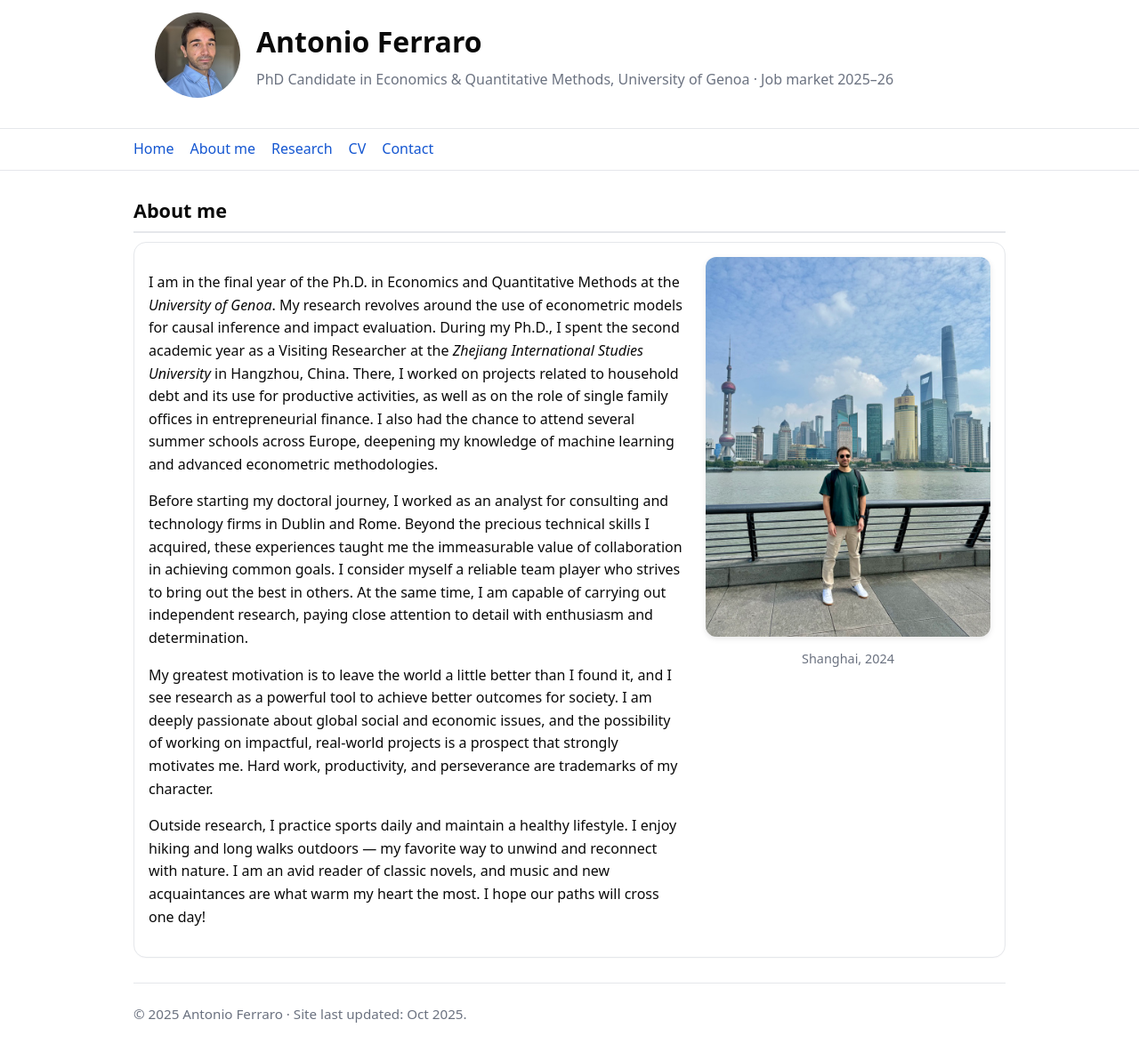
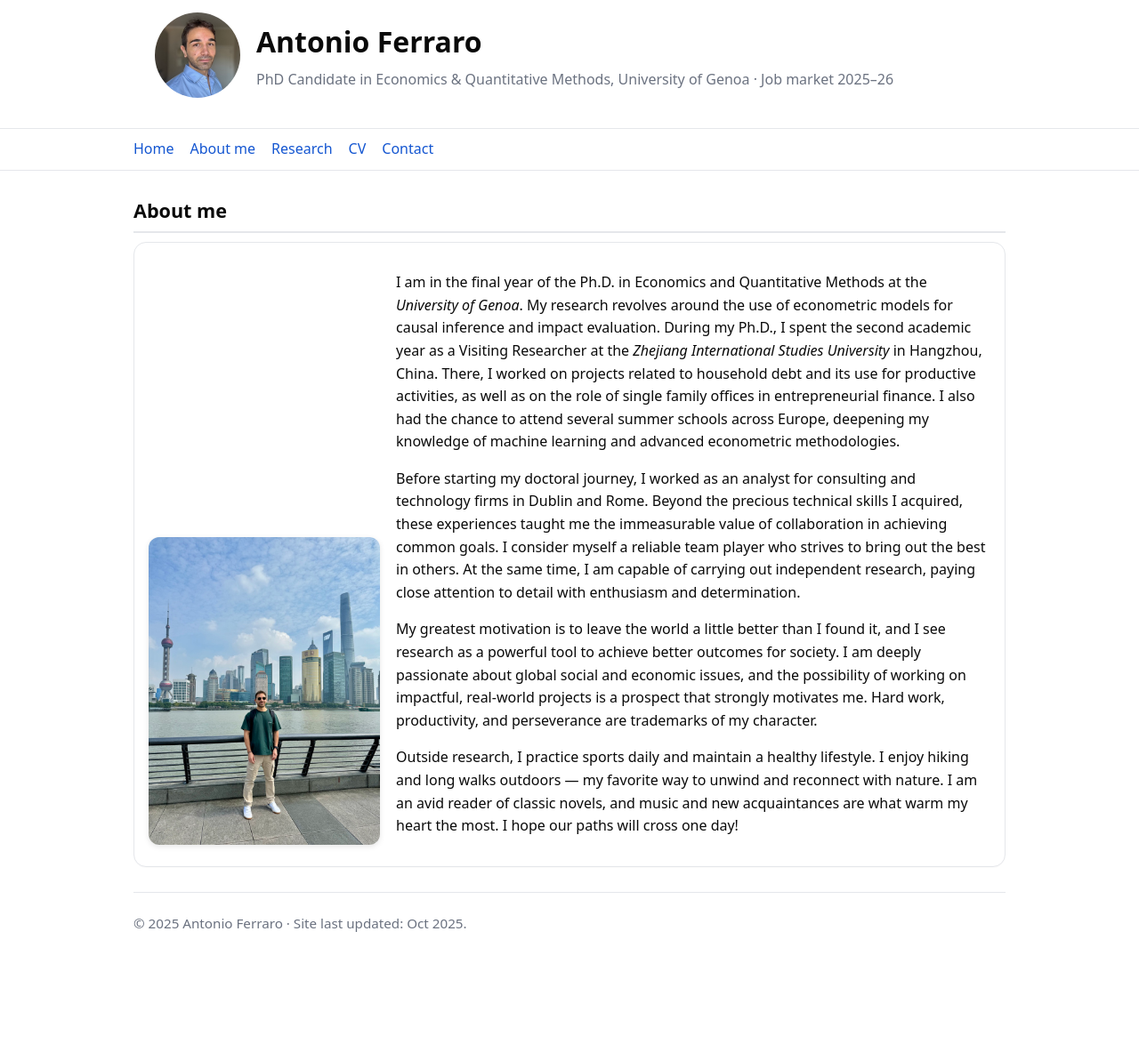
Before and after one commit to ferraroantonio/ferraroantonio.github.io, a Jekyll site: the page built from about.md, in a window 1280 px wide. Shown: the whole page at 89% size. Built offline with Jekyll 4.4.1, drawn with Linux system fonts in a browser that asks for light colours; after the commit the page ends 1090 px from its top, so only the background shows below that.

Commit message:
Update about.md

```diff
--- a/about.md
+++ b/about.md
@@ -6,10 +6,18 @@ description: "More about Antonio Ferraro — background, research journey, and m
 ---
 <section id="about-full">
   <h2>About me</h2>
+
   <div class="card"
-       style="display:flex; flex-wrap:wrap; align-items:flex-start; gap:22px;">
+       style="display:flex; flex-wrap:wrap-reverse; align-items:flex-start; gap:18px;">
 
-    <!-- Text block -->
+    <!-- Photo -->
+    <div style="flex:0 0 260px; max-width:260px; text-align:center;">
+      <img src="{{ '/assets/antonio_shanghai.jpg' | relative_url }}"
+           alt="Antonio Ferraro in Shanghai"
+           style="width:100%; height:auto; border-radius:12px; box-shadow:0 2px 6px rgba(0,0,0,0.1);">
+    </div>
+
+    <!-- Text -->
     <div style="flex:1 1 460px; min-width:260px;">
       <p>I am in the final year of the Ph.D. in Economics and Quantitative Methods at the <em>University of Genoa</em>. My research revolves around the use of econometric models for causal inference and impact evaluation. During my Ph.D., I spent the second academic year as a Visiting Researcher at the <em>Zhejiang International Studies University</em> in Hangzhou, China. There, I worked on projects related to household debt and its use for productive activities, as well as on the role of single family offices in entrepreneurial finance. I also had the chance to attend several summer schools across Europe, deepening my knowledge of machine learning and advanced econometric methodologies.</p>
 
@@ -20,12 +28,5 @@ description: "More about Antonio Ferraro — background, research journey, and m
       <p>Outside research, I practice sports daily and maintain a healthy lifestyle. I enjoy hiking and long walks outdoors — my favorite way to unwind and reconnect with nature. I am an avid reader of classic novels, and music and new acquaintances are what warm my heart the most. I hope our paths will cross one day!</p>
     </div>
 
-    <!-- Photo block -->
-    <div style="flex:0 0 320px; max-width:340px; text-align:center;">
-      <img src="{{ '/assets/antonio_shanghai.jpg' | relative_url }}"
-           alt="Antonio Ferraro in Shanghai"
-           style="width:100%; height:auto; border-radius:12px; box-shadow:0 2px 6px rgba(0,0,0,0.1);">
-      <p class="meta" style="margin-top:6px; font-size:0.9rem;">Shanghai, 2024</p>
-    </div>
   </div>
 </section>
```
